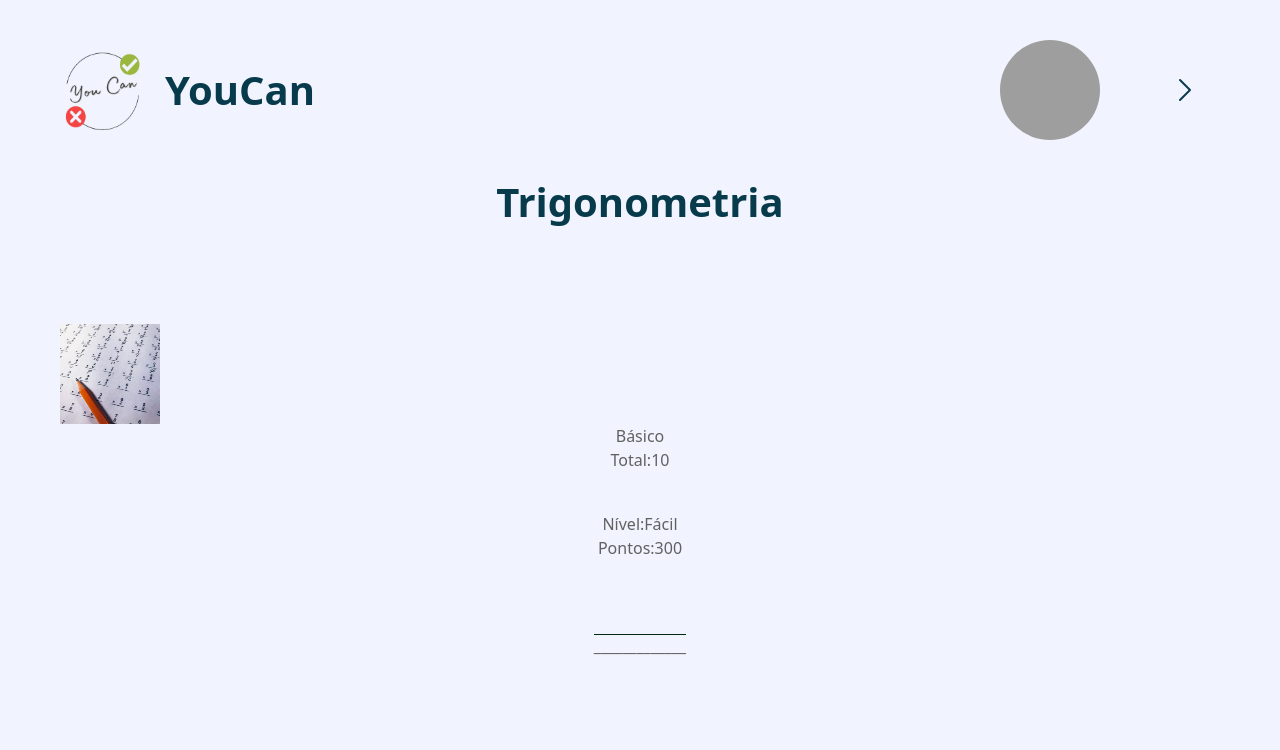
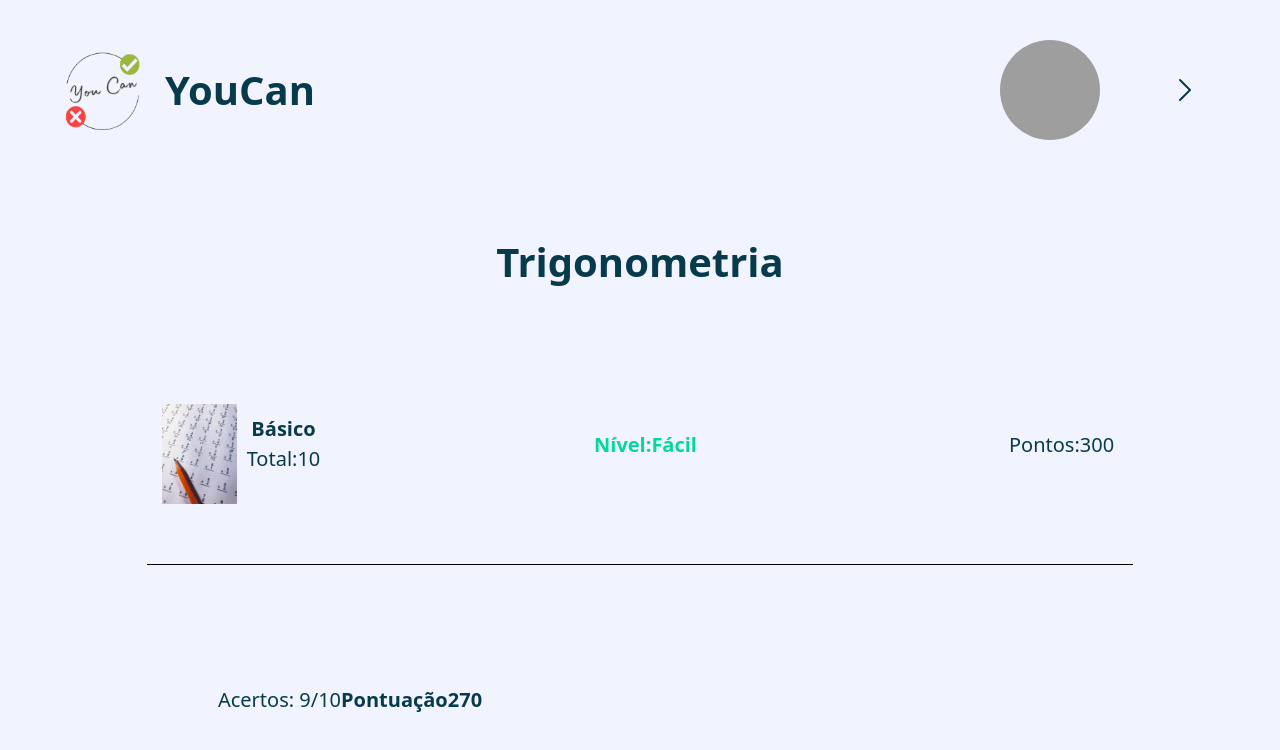
Before and after one commit to Vinicius-Trecenti/YouCan, a React (Vite) app in the folder frontend/: page /result/quiz in a window 1280 px wide. Shown: the top 750 px of the page. Built offline with nearby package versions, Linux system fonts and the light colour scheme; grey boxes are pictures that could not be loaded.

Commit message:
Creating result screen: progress 80%

```diff
--- a/frontend/src/screens/ResultQuiz/ResultQuiz.tsx
+++ b/frontend/src/screens/ResultQuiz/ResultQuiz.tsx
@@ -9,27 +9,42 @@ export default function ResultQuiz() {
             <HeaderUser />
 
             <main>
+
+
+
+
+                <div className="ResultQuiz">
+
                 <h1>Trigonometria</h1>
 
+                    <div className="container">
 
-            <div className="ResultQuiz">
+                        <img className="imagem" src="../../src/assets/result.jpg" alt="Img de resultados" />
 
-                <div className="container">
-                    <img className="imagem" src="../../src/assets/result.jpg" alt="Img de resultados" />
-                    <div className="container">
-                        <h3>Básico </h3>
-                        <h3>Total:10 </h3>
+                        <div className="box" >
+                            <h3> <strong> Básico</strong> </h3>
+                            <h3>Total:10 </h3>
+                        </div>
+                        <div className="boxNivel" >
+                            <h3 className="nivel" > Nível:Fácil</h3>
+                            <h3>Pontos:300</h3>
+
+                        </div>
+
+
+
                     </div>
 
-                </div>
-                <div>
-                    <h3>Nível:Fácil</h3>
-                    <h3>Pontos:300</h3>
+
+                    <hr  />
+                    <div className="container">
+                        <h3>Acertos: 9/10</h3>
+                        <h3><strong>Pontuação</strong></h3>
+                        <h3><strong>270</strong></h3>
+
+                     </div>
 
                 </div>
-                <div className="line">_____________</div>
-
-            </div>
 
             </main>
         </div>
--- a/frontend/src/screens/ResultQuiz/style.css
+++ b/frontend/src/screens/ResultQuiz/style.css
@@ -4,7 +4,8 @@
     padding: 40px 60px;
     flex-direction: column;
     align-items: center;
-    gap: 40px;
+    gap: 60px;
+
 }
 
 .ResultQuiz main {
@@ -15,27 +16,68 @@
     text-align: center;
 }
 
-.ResultQuiz img{
-    max-width: 100px;
-    max-height: 100px;
-}
-.imagem{
-    width: 50%;
-    height:50%;
+
+.ResultQuiz .imagem{
+    max-width:100px;
+    max-height:100px;
+    width: auto;
+    height: auto;
 
 }
 
 
+
 .ResultQuiz .container{
-    display: inline;
+    width: auto;
+    display:flex;
     flex-direction: row;
+    justify-content:flex-start;
+    margin-right: 50%;
+    margin-top: 60px;
+}
+
+.ResultQuiz .boxNivel{
+    display: flex;
+    flex-direction:row;
+    justify-content: space-between;
+    gap: 150%;
+    margin-left: 70%;
+    margin-top: 7%;
+
+
 
 }
 
-.line{
-    width: 100;
-    height: 1px;
-    background-color:#012811;
-    margin: 34px 40px 34px 40px;
+.ResultQuiz .nivel{
+    color: #06D6A0;
+    font-weight: bold;
 
 }
+
+.ResultQuiz .box{
+    display: flex;
+    flex-direction: column;
+    justify-content: flex-start;
+    margin: 10px;
+    width: 100%;
+
+    /*border: #012811 solid 10px;*/
+
+}
+
+h3{
+    color: var(--Blue_dark, #073B4C);
+    text-align: center;
+
+    font-size: 20px;
+    font-style: normal;
+
+}
+
+hr{
+    max-width: 85%;
+    width: 85%;
+    color: black;
+
+
+}
```
